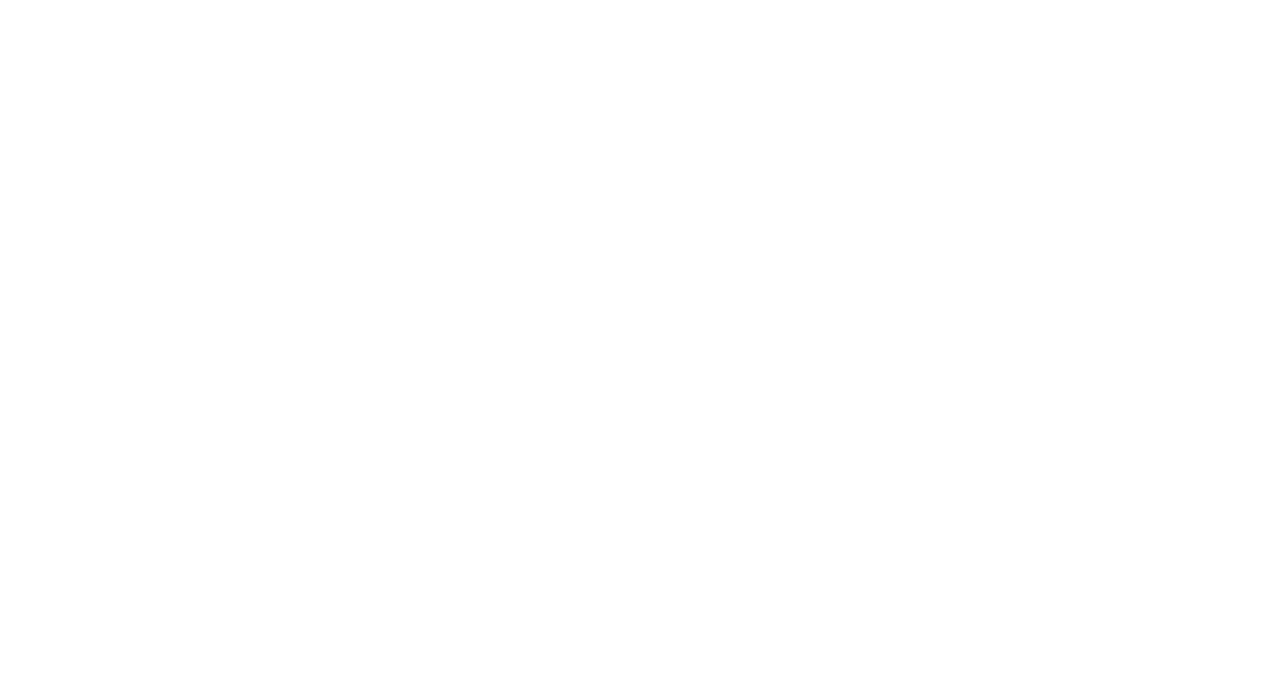
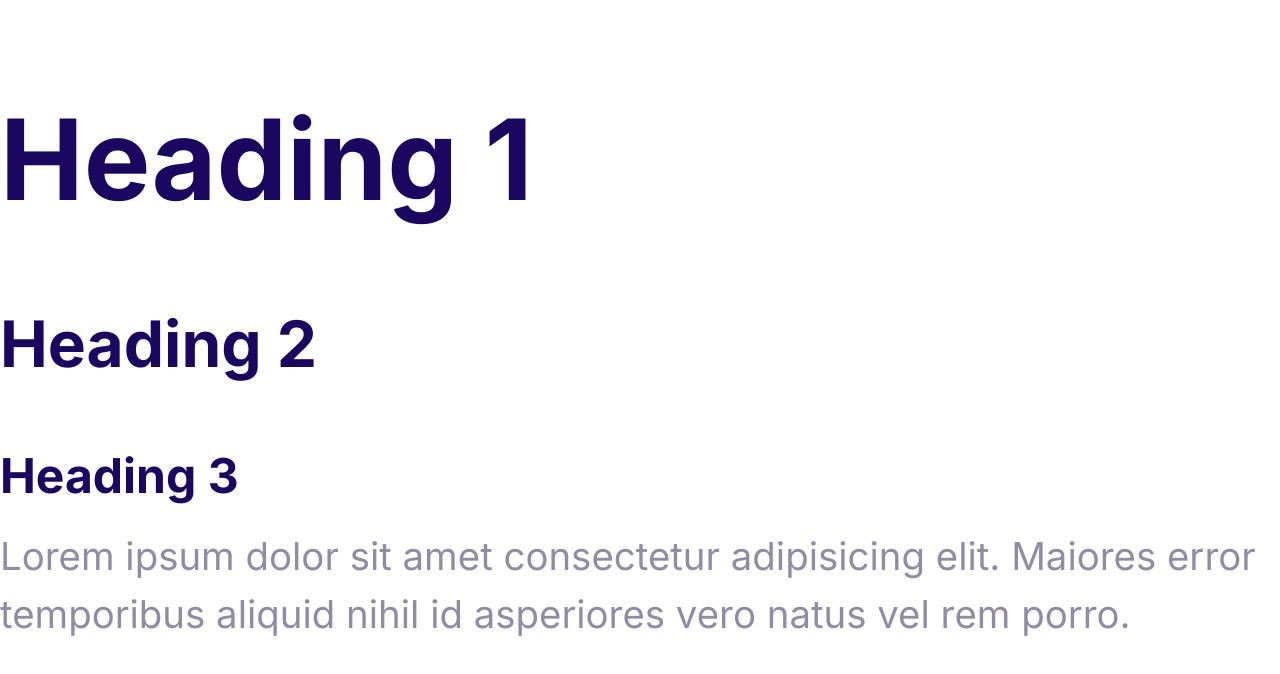
Before and after one commit to Princekwaku/html, a plain HTML site: page moshify/index.html in a window 1280 px wide. Drawn offline with Linux system fonts and the light colour scheme.

Commit message:
Define the styles for the font

```diff
--- a/moshify/css/style.css
+++ b/moshify/css/style.css
@@ -5,3 +5,46 @@
     --color-headings: #1b0760;
     --color-body: #918ca4;
 }
+
+body {
+    font-family: inter, arial, Arial, Helvetica, sans-serif;
+    color: var(--color-body);
+    font-size: 2.4rem;
+    line-height: 1.5;
+}
+
+h1,h2,h3 {
+    color: var(--color-headings);
+    margin-bottom: 1rem;
+}
+
+h1 {
+    font-size: 7rem;
+}
+
+h2 {
+    font-size: 4rem;
+}
+
+h3 {
+    font-size: 3rem;
+}
+
+p {
+    margin-top: 0;
+}
+
+@media screen and (min-width 1024px) {
+    body{
+        font-size: 1.8rem;
+    }
+    h1{
+        font-size: 8rem;
+    }
+    h2{
+        font-size: 4rem;
+    }
+    h3{
+        font-size: 2.4rem;
+    }
+}
--- a/moshify/index.html
+++ b/moshify/index.html
@@ -4,10 +4,16 @@
     <meta charset="UTF-8">
     <meta name="viewport" content="width=device-width, initial-scale=1.0">
     <title>Document</title>
+    <link rel="preconnect" href="https://fonts.googleapis.com">
+    <link rel="preconnect" href="https://fonts.gstatic.com" crossorigin>
+    <link href="https://fonts.googleapis.com/css2?family=Inter:wght@400;700&display=swap" rel="stylesheet">
     <link rel="stylesheet" href="css/normalize.css">
     <link rel="stylesheet" href="css/style.css">
 </head>
 <body>
-
+    <h1>Heading 1</h1>
+    <h2>Heading 2</h2>
+    <h3>Heading 3</h3>
+    <p>Lorem ipsum dolor sit amet consectetur adipisicing elit. Maiores error temporibus aliquid nihil id asperiores vero natus vel rem porro.</p>
 </body>
 </html>
```
